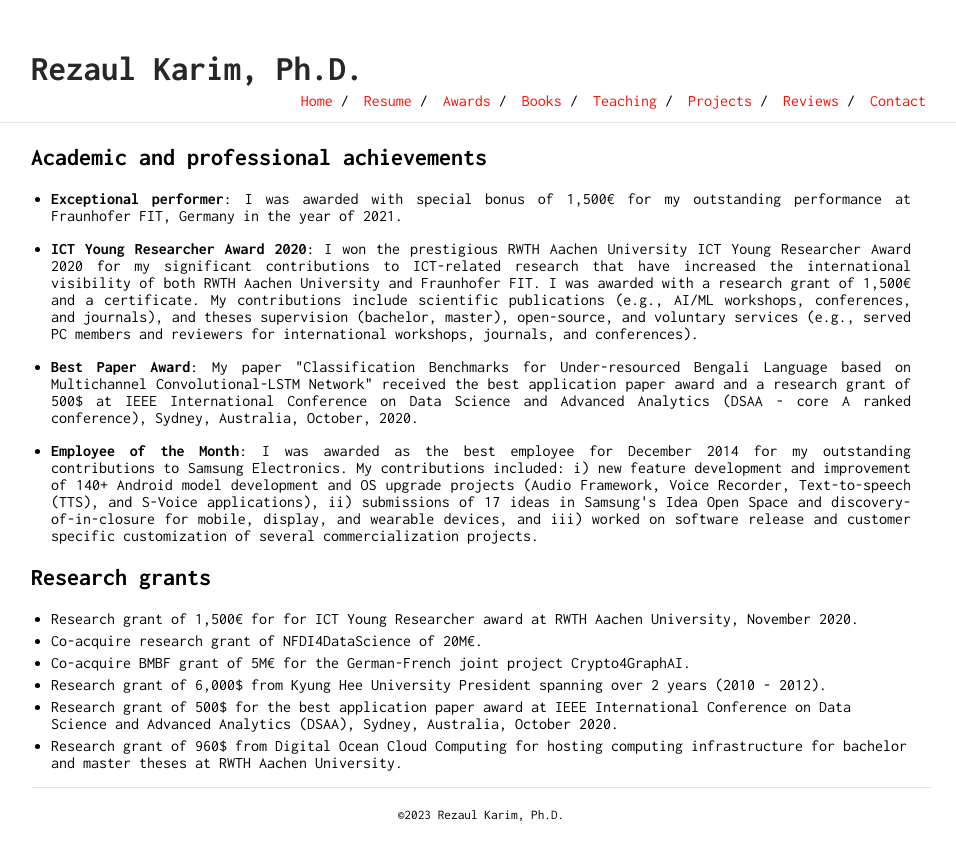
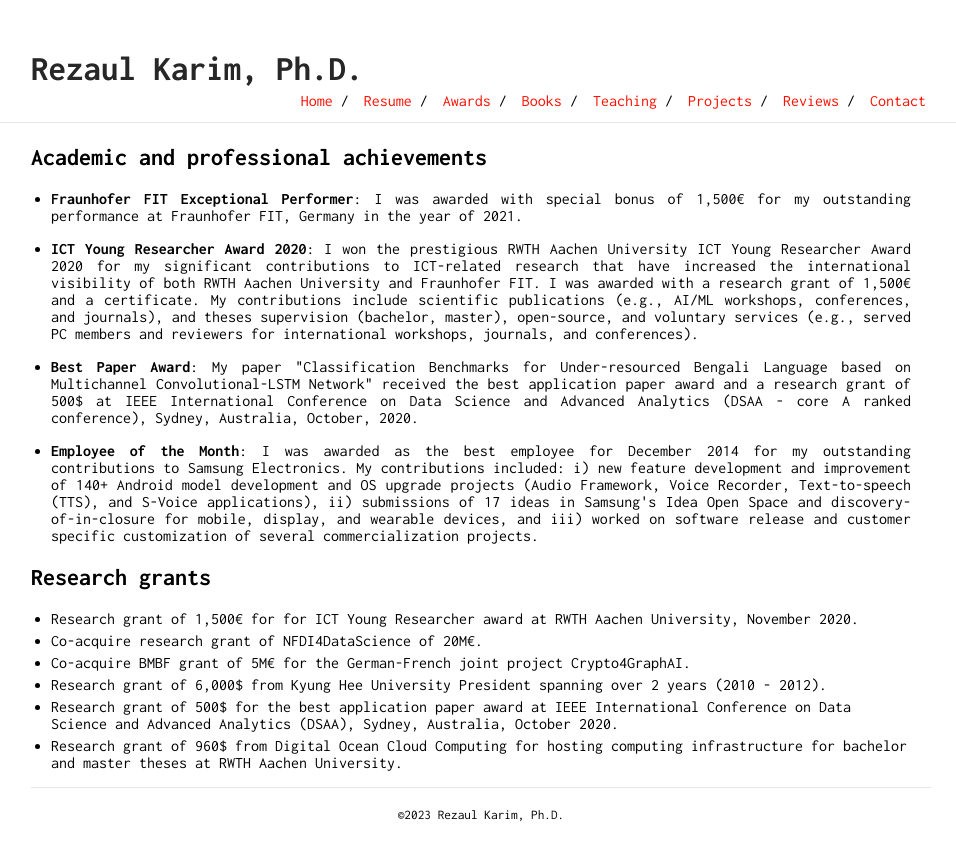
Before and after one commit to rezacsedu/rezacsedu.github.io, a Jekyll site: the page built from awards.md, in a window 1280 px wide. Shown: the top 861 px of the page, without its empty margins (159-1115 px from the left). Built offline with Jekyll 4.4.1, drawn with Linux system fonts in a browser that asks for light colours; our own code applies the rules of GitHub Pages for plain Markdown files.

Commit message:
Update awards.md

```diff
--- a/awards.md
+++ b/awards.md
@@ -1,5 +1,5 @@
 ## Academic and professional achievements
-- <p style='text-align: justify;'> <b>Exceptional performer</b>: I was awarded with special bonus of 1,500€ for my outstanding performance at Fraunhofer FIT, Germany in the year of 2021.</p>
+- <p style='text-align: justify;'> <b>Fraunhofer FIT Exceptional Performer</b>: I was awarded with special bonus of 1,500€ for my outstanding performance at Fraunhofer FIT, Germany in the year of 2021.</p>
 - <p style='text-align: justify;'> <b>ICT Young Researcher Award 2020</b>: I won the prestigious RWTH Aachen University ICT Young Researcher Award 2020 for my significant contributions to ICT-related research that have increased the international visibility of both RWTH Aachen University and Fraunhofer FIT. I was awarded with a research grant of 1,500€ and a certificate. My contributions include scientific publications (e.g., AI/ML workshops, conferences, and journals), and theses supervision (bachelor, master), open-source, and voluntary services (e.g., served PC members and reviewers for international workshops, journals, and conferences).</p>
 - <p style='text-align: justify;'> <b>Best Paper Award</b>: My paper "Classification Benchmarks for Under-resourced Bengali Language based on Multichannel Convolutional-LSTM Network" received the best application paper award and a research grant of 500$ at IEEE International Conference on Data Science and Advanced Analytics (DSAA - core A ranked conference), Sydney, Australia, October, 2020.</p>
 - <p style='text-align: justify;'> <b>Employee of the Month</b>: I was awarded as the best employee for December 2014 for my outstanding contributions to Samsung Electronics. My contributions included: i) new feature development and improvement of 140+ Android model development and OS upgrade projects (Audio Framework, Voice Recorder, Text-to-speech (TTS), and S-Voice applications), ii) submissions of 17 ideas in Samsung's Idea Open Space and discovery-of-in-closure for mobile, display, and wearable devices, and iii) worked on software release and customer specific customization of several commercialization projects. </p>
```
